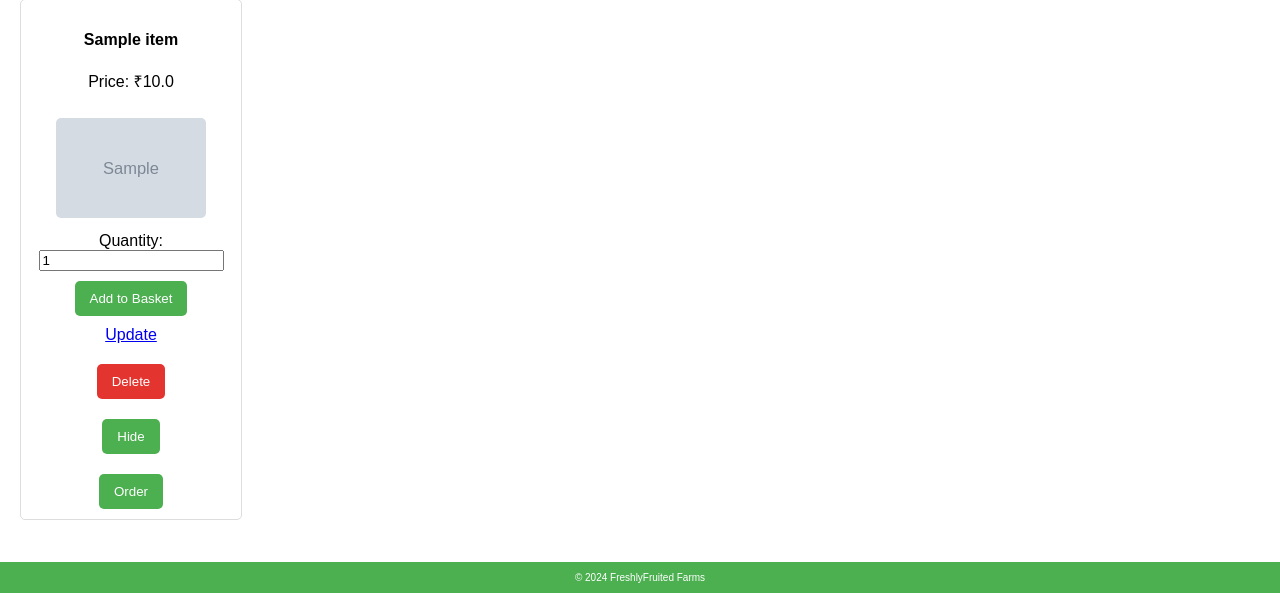
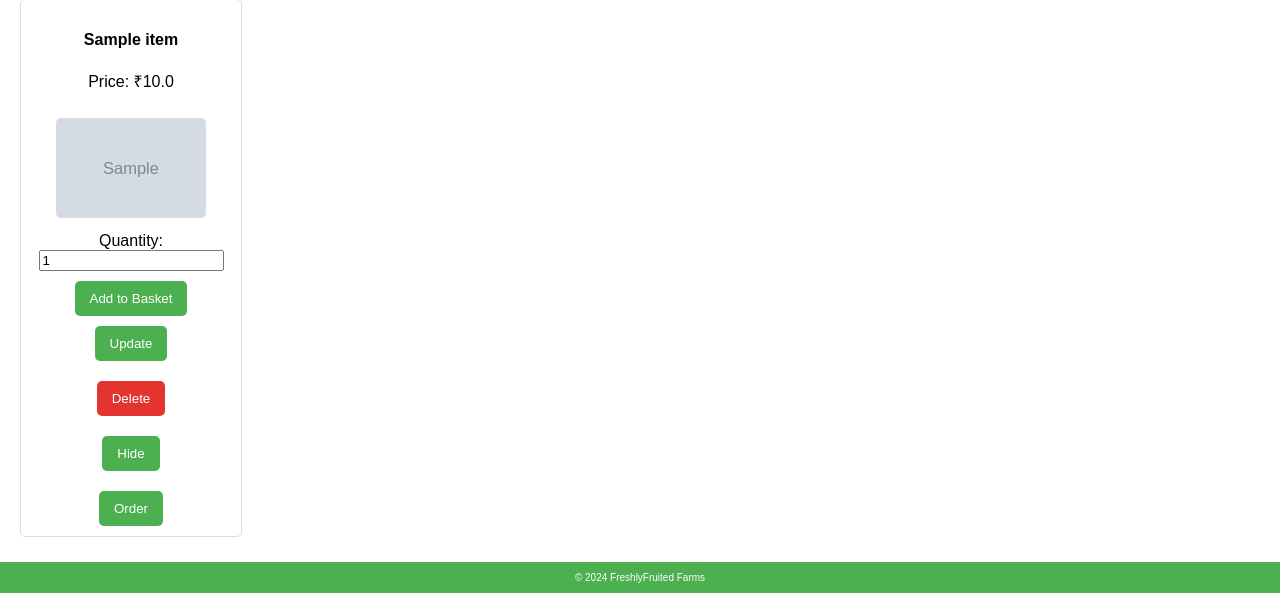
Before and after one commit to phaneendra218/Farm, a Flask app: page /items in a window 1280 px wide. Shown: the part 207-800 px from the top of the page. Run offline with Flask 3, Linux system fonts and the light colour scheme; the visitor is signed in with stand-in values (Sample User, id 1); tables that the repository leaves empty hold one stand-in row (values such as "Sample post"); grey boxes marked "Sample" are stand-in pictures.

Commit message:
updateitem7

```diff
--- a/templates/items.html
+++ b/templates/items.html
@@ -28,13 +28,13 @@
                 <!-- Admin actions -->
                 {% if session.get('is_admin') %}
                     <!-- Update button -->
-                    <a href="{{ url_for('update_item', item_id=item.id) }}" class="update-button" style="display:block; margin-top:10px;">Update</a>
-
+                    <form action="{{ url_for('update_item', item_id=item.id) }}" method="get" style="display:inline;">
+                        <button type="submit" class="btn btn-primary" style="margin-top:10px;">Update</button>
+                    </form>
                     <!-- Delete button -->
                     <form method="POST" action="{{ url_for('delete_item', item_id=item.id) }}" style="margin-top:10px;">
                         <button type="submit" class="delete-button" onclick="return confirm('Are you sure you want to delete this item?');">Delete</button>
                     </form>
-
                     <!-- Hide or unhide the item -->
                     {% if item.is_hidden %}
                         <form method="POST" action="{{ url_for('unhide_item', item_id=item.id) }}" style="margin-top:10px;">
```
